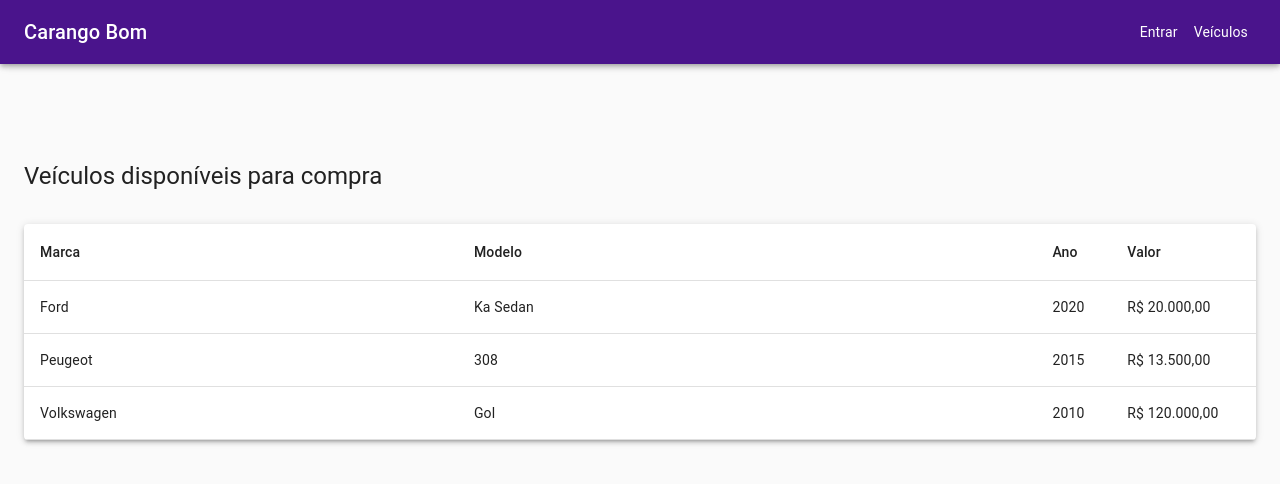
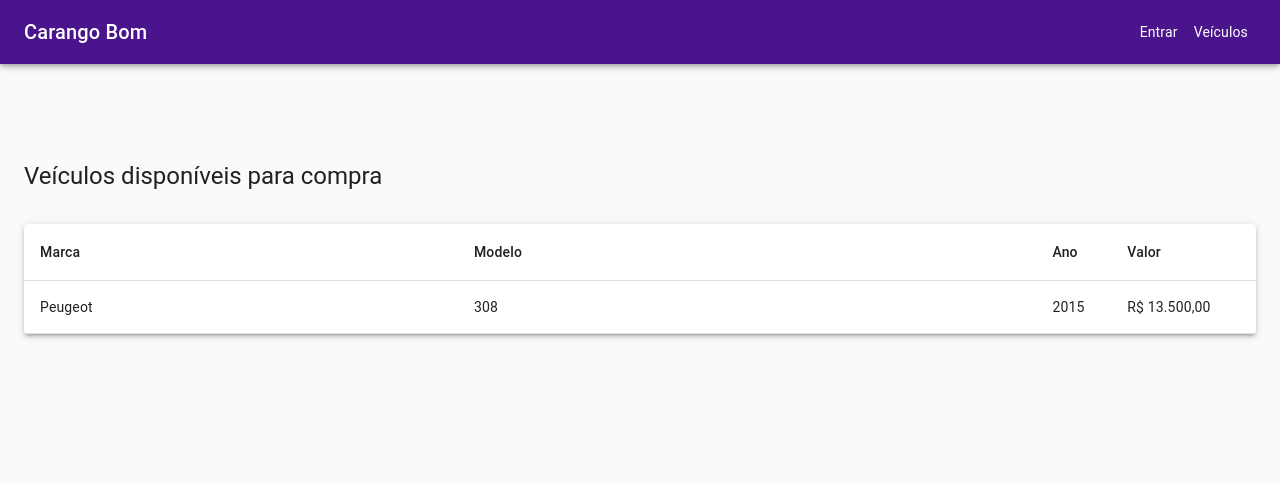
Before and after one commit to CaelumAulas/aceleratw-turma3-grupo1-frontend, a React (Create React App) app: page / in a window 1280 px wide. Shown: the top 484 px of the page. Built offline with nearby package versions, Linux system fonts and the light colour scheme; data requests are answered from the project's data file.

Commit message:
adds delete vehicles

```diff
--- a/db.json
+++ b/db.json
@@ -4,25 +4,11 @@
   },
   "veiculos": [
     {
-      "brand": "Ford",
-      "model": "Ka Sedan",
-      "year": "2020",
-      "price": 20000
-    },
-    {
+      "id": 2,
       "brand": "Peugeot",
       "model": "308",
       "year": "2015",
       "price": 13500
-    },
-    {
-      "brand": "Volkswagen",
-      "model": "Gol",
-      "year": "2010",
-      "price": 120000
     }
-  ],
-  "deleteVehicle": {
-    "code": 200
-  }
+  ]
 }
--- a/src/components/VehicleTable/VehicleTable.jsx
+++ b/src/components/VehicleTable/VehicleTable.jsx
@@ -52,7 +52,7 @@ export default function VehicleTable({
                     <EditOutlinedIcon />
                   </IconButton>
                   <IconButton
-                    onClick={onDeleteHandler}
+                    onClick={() => onDeleteHandler(vehicle.id)}
                     color="inherit"
                     aria-label="Apagar item"
                   >
--- a/src/infraestructure/api/ApiDeleteVehicle.js
+++ b/src/infraestructure/api/ApiDeleteVehicle.js
@@ -1,5 +1,5 @@
 import api from './Api'
 
 export default async function ApiListVehicles(id) {
-  return await api.get('veiculos', { id })
+  return await api.delete(`veiculos/${id}`)
 }
--- a/src/pages/HomePage.js
+++ b/src/pages/HomePage.js
@@ -34,9 +34,9 @@ export default function HomePage() {
         <VehicleTable
           vehicles={vehicles}
           onEditHandler={() => alert('Redicionar para a página de edição')}
-          onDeleteHandler={async () => {
+          onDeleteHandler={async (id) => {
             if (window.confirm('Tem certeza que deseja apagar este item?')) {
-              await callApiDeleteVehicle()
+              await callApiDeleteVehicle(id)
             }
           }}
         />
```
